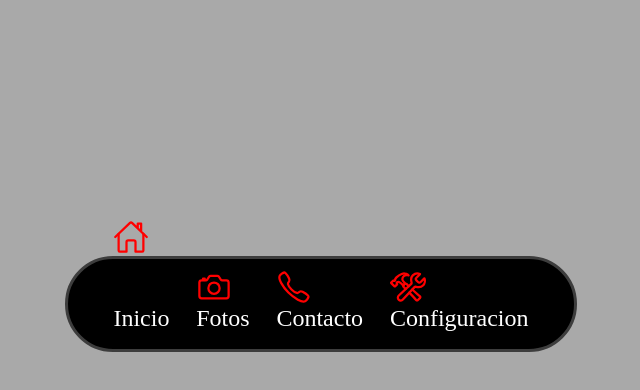
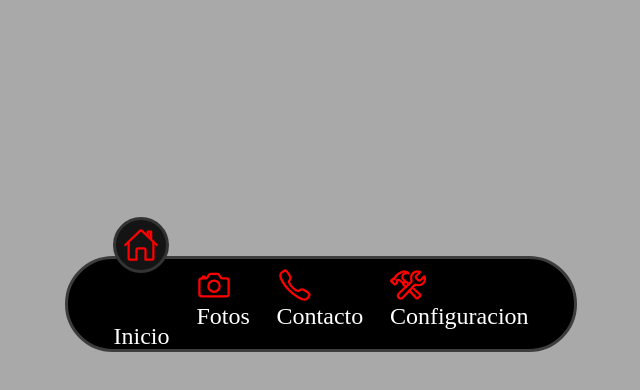
Before and after one commit to Gosmoth/gosmoth.github.io, a plain HTML site: page index.html in a window 1280 px wide. In both pictures the pointer is over the element 450 px from the left and 286 px from the top of the page. Shown: the whole page, without its empty margins (319-959 px from the left). Drawn offline with nearby package versions, Linux system fonts and the light colour scheme.

Commit message:
Update style.css

```diff
--- a/style.css
+++ b/style.css
@@ -43,12 +43,15 @@ body {
     display: block;
     font-size: 1.5em;
 }
-.icon:hover {
-    transition: 1s;
-
-    transform: translateY(-50px);
-}
 .icon {
     color: red;
-
 }
+.link:hover .icon {
+    transform: translateY(-50px);
+    transition: 1s;
+    background-color: rgb(20, 20, 20);
+    padding: 0.2em;
+    border-radius: 50%;
+    border: 3px solid rgb(51, 51, 51);
+    padding: 0.2em;
+}
```
